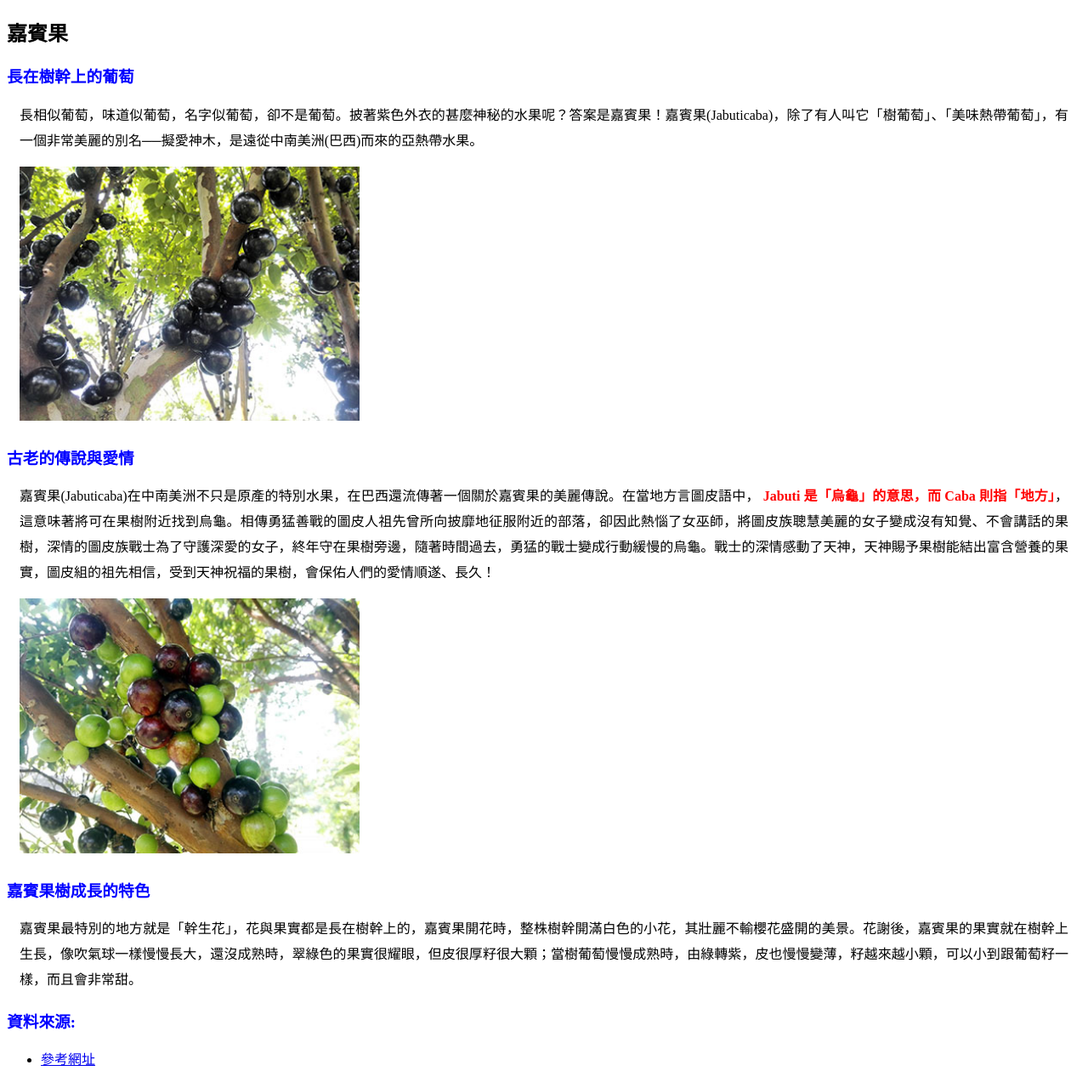
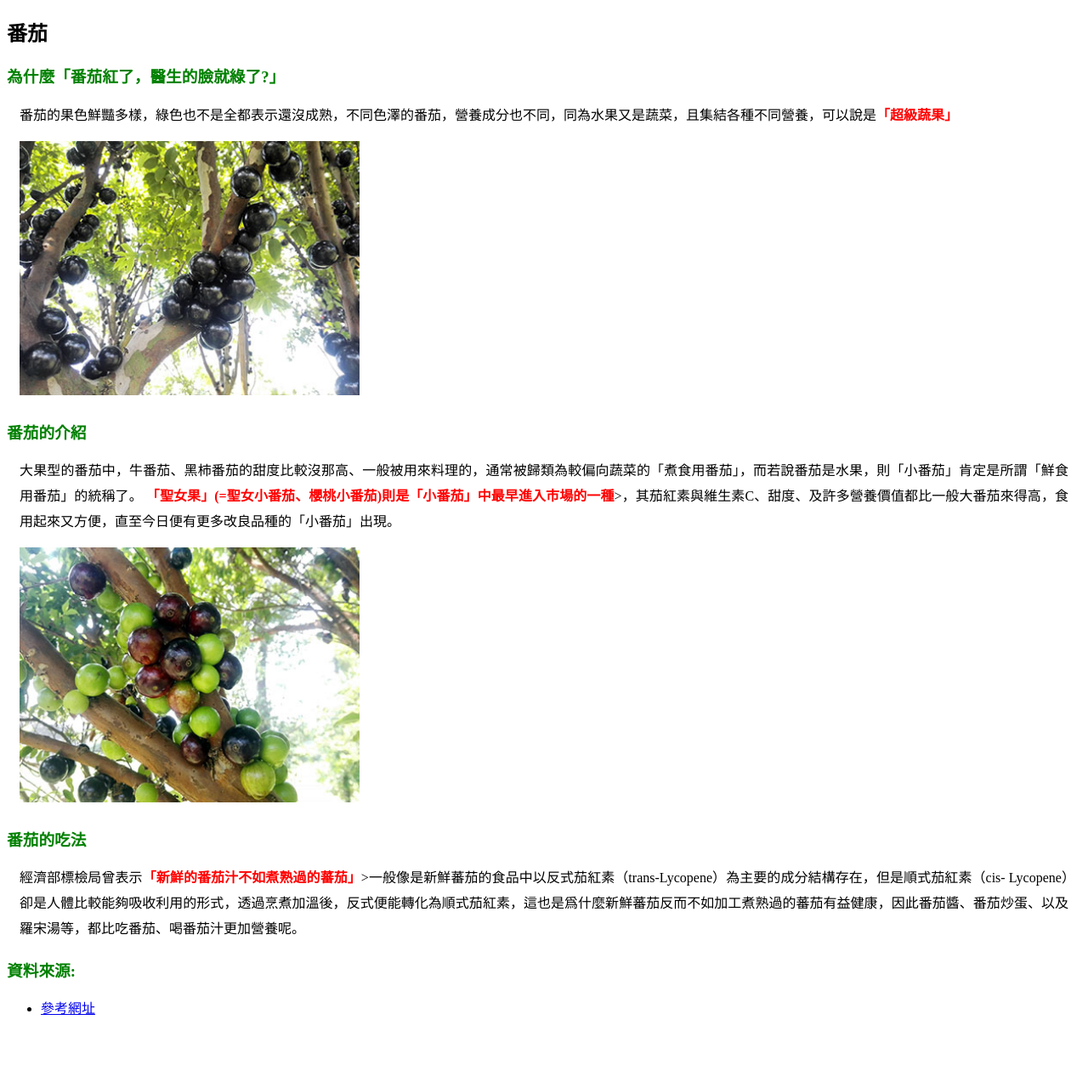
Before and after one commit to ariel980927/ariel980927.github.io, a plain HTML site: page B4B46/課堂作業01/index.htm in a window 1280 px wide. Shown: the whole page at 85% size. After the commit the page ends 1213 px from the top, so only its background shows below. Drawn offline with Linux system fonts and the light colour scheme.

Commit message:
課堂作業(許慈文)

```diff
--- a/B4B46/課堂作業01/index.htm
+++ b/B4B46/課堂作業01/index.htm
@@ -2,7 +2,7 @@
 <html>
 <head>
 	<meta charset="UTF-8">
-		<title>課堂作業01</title>
+		<title>回家作業01</title>
 	<style>
 		div {
 			margin: 15px;
@@ -10,7 +10,7 @@
 			line-height: 30px;
 		}
 		h3 {
-			color: blue;
+			color: green
 		}
 		span {
 			color: red;
@@ -19,26 +19,25 @@
 	</style>
 </head>
 	<body>
-        <h2>嘉賓果</h2>
-		<h3>長在樹幹上的葡萄</h3>
+        <h2>番茄</h2>
+		<h3>為什麼「番茄紅了，醫生的臉就綠了?」</h3>
 		<div>
-			長相似葡萄，味道似葡萄，名字似葡萄，卻不是葡萄。披著紫色外衣的甚麼神秘的水果呢？答案是嘉賓果！嘉賓果(Jabuticaba)，除了有人叫它「樹葡萄」、「美味熱帶葡萄」，有一個非常美麗的別名──擬愛神木，是遠從中南美洲(巴西)而來的亞熱帶水果。
+			番茄的果色鮮豔多樣，綠色也不是全都表示還沒成熟，不同色澤的番茄，營養成分也不同，同為水果又是蔬菜，且集結各種不同營養，可以說是<span>「超級蔬果」</span>
 		</div>
 		<div ><img src="pic01.jpg" width="400"></div>
-		<h3>古老的傳說與愛情</h3>
+		<h3>番茄的介紹</h3>
 		<div>
-			嘉賓果(Jabuticaba)在中南美洲不只是原產的特別水果，在巴西還流傳著一個關於嘉賓果的美麗傳說。在當地方言圖皮語中，
-			<span>Jabuti 是「烏龜」的意思，而 Caba 則指「地方」</span>，
-			這意味著將可在果樹附近找到烏龜。相傳勇猛善戰的圖皮人祖先曾所向披靡地征服附近的部落，卻因此熱惱了女巫師，將圖皮族聰慧美麗的女子變成沒有知覺、不會講話的果樹，深情的圖皮族戰士為了守護深愛的女子，終年守在果樹旁邊，隨著時間過去，勇猛的戰士變成行動緩慢的烏龜。戰士的深情感動了天神，天神賜予果樹能結出富含營養的果實，圖皮組的祖先相信，受到天神祝福的果樹，會保佑人們的愛情順遂、長久！
+			大果型的番茄中，牛番茄、黑柿番茄的甜度比較沒那高、一般被用來料理的，通常被歸類為較偏向蔬菜的「煮食用番茄」，而若說番茄是水果，則「小番茄」肯定是所謂「鮮食用番茄」的統稱了。
+			<span>「聖女果」(=聖女小番茄、櫻桃小番茄)則是「小番茄」中最早進入市場的一種</span>>，其茄紅素與維生素C、甜度、及許多營養價值都比一般大番茄來得高，食用起來又方便，直至今日便有更多改良品種的「小番茄」出現。
 		</div>
 		<div ><img src="pic02.jpg" width="400"></div>
-		<h3>嘉賓果樹成長的特色</h3>
+		<h3>番茄的吃法</h3>
 		<div>
-			嘉賓果最特別的地方就是「幹生花」，花與果實都是長在樹幹上的，嘉賓果開花時，整株樹幹開滿白色的小花，其壯麗不輸櫻花盛開的美景。花謝後，嘉賓果的果實就在樹幹上生長，像吹氣球一樣慢慢長大，還沒成熟時，翠綠色的果實很耀眼，但皮很厚籽很大顆；當樹葡萄慢慢成熟時，由綠轉紫，皮也慢慢變薄，籽越來越小顆，可以小到跟葡萄籽一樣，而且會非常甜。
+			經濟部標檢局曾表示<span>「新鮮的番茄汁不如煮熟過的蕃茄」</span>>一般像是新鮮蕃茄的食品中以反式茄紅素（trans-Lycopene）為主要的成分結構存在，但是順式茄紅素（cis- Lycopene）卻是人體比較能夠吸收利用的形式，透過烹煮加溫後，反式便能轉化為順式茄紅素，這也是爲什麼新鮮蕃茄反而不如加工煮熟過的蕃茄有益健康，因此番茄醬、番茄炒蛋、以及羅宋湯等，都比吃番茄、喝番茄汁更加營養呢。
 		</div>
 		<h3>資料來源:</h3>
 		<ul>
-			<li><a href="https://greenbox.tw/Home/BlogPostNew/5791" target="_blank">參考網址</a></li>
+			<li><a href="https://www.hug.com.tw/recipe/info/dqtrqfy781fs target="_blank">參考網址</a></li>
 		</ul>
 	</body>
 </html>
```
